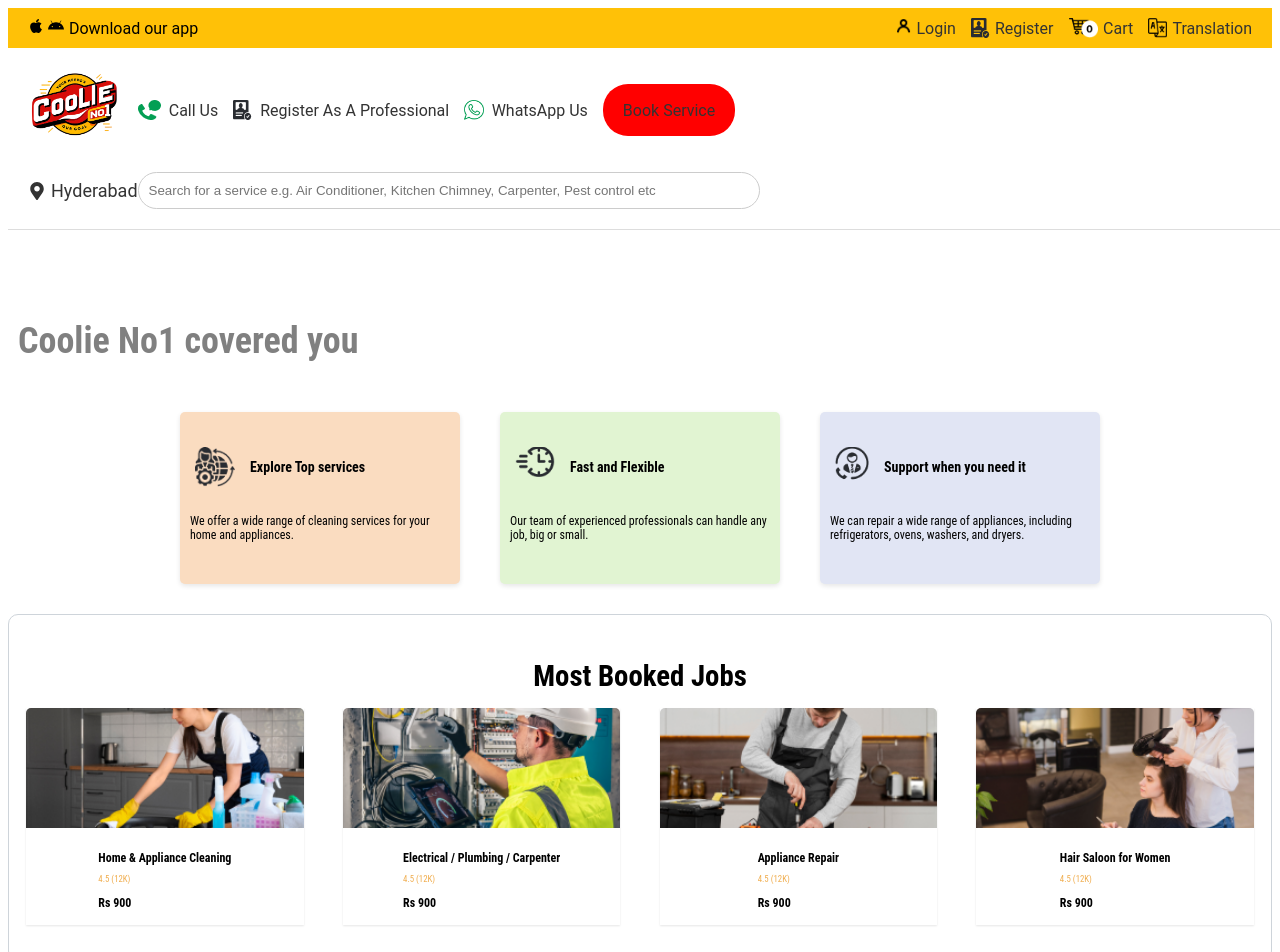
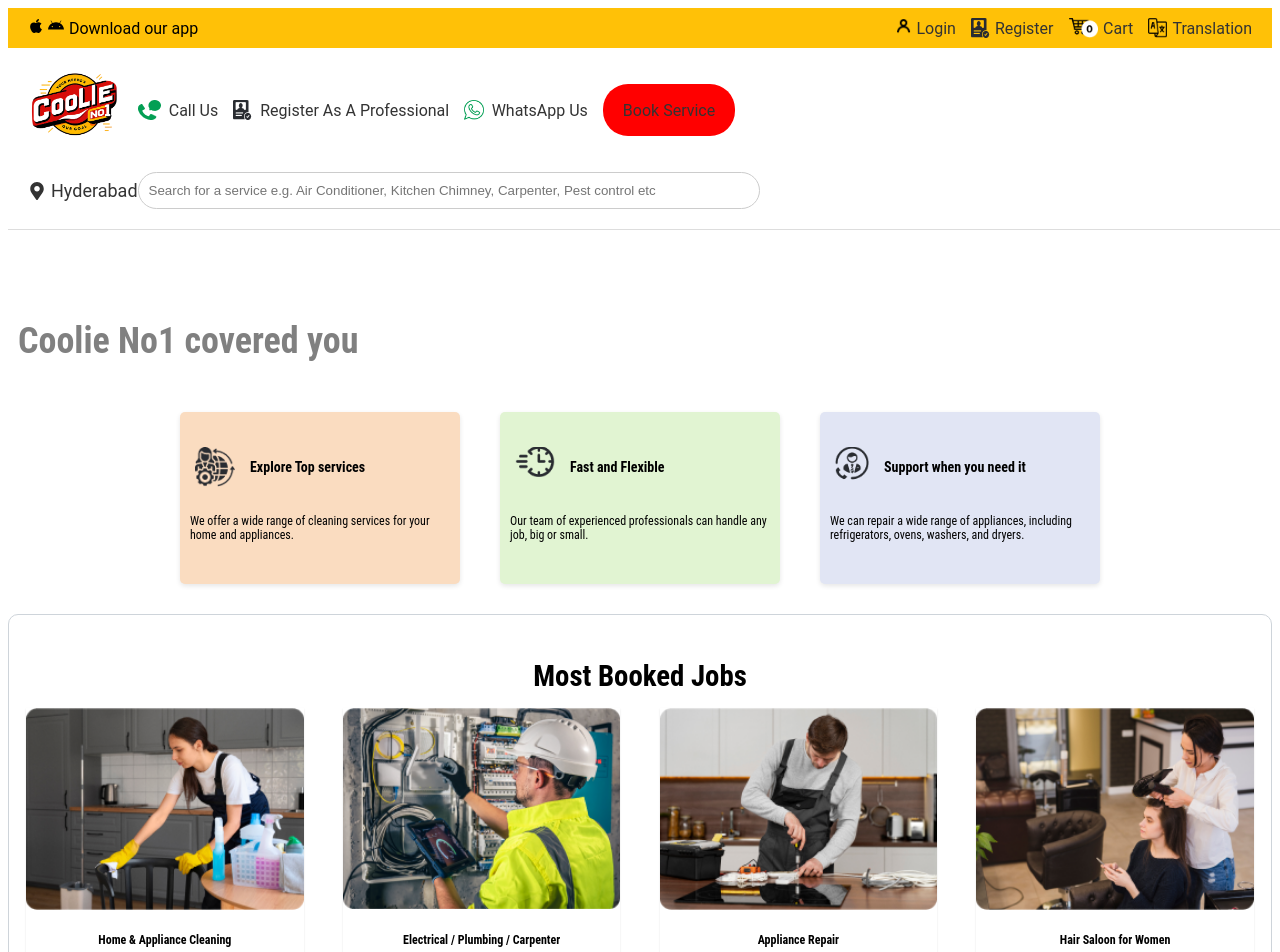
Before and after one commit to Jobminar/coolie-static, a React (Create React App) app in the folder coolie/: page / in a window 1280 px wide. Shown: the top 952 px of the page. Built offline with nearby package versions, Linux system fonts and the light colour scheme.

Commit message:
added the mostbooked

```diff
--- a/coolie/src/components/styles/MostBookedJobs.css
+++ b/coolie/src/components/styles/MostBookedJobs.css
@@ -35,7 +35,7 @@
 
 .custom-card-img-top {
     width: 100%;
-    height: 120px;
+    height: 100%;
     /* Increase the height */
     object-fit: cover;
     border-radius: 5px 5px 0 0;
```
